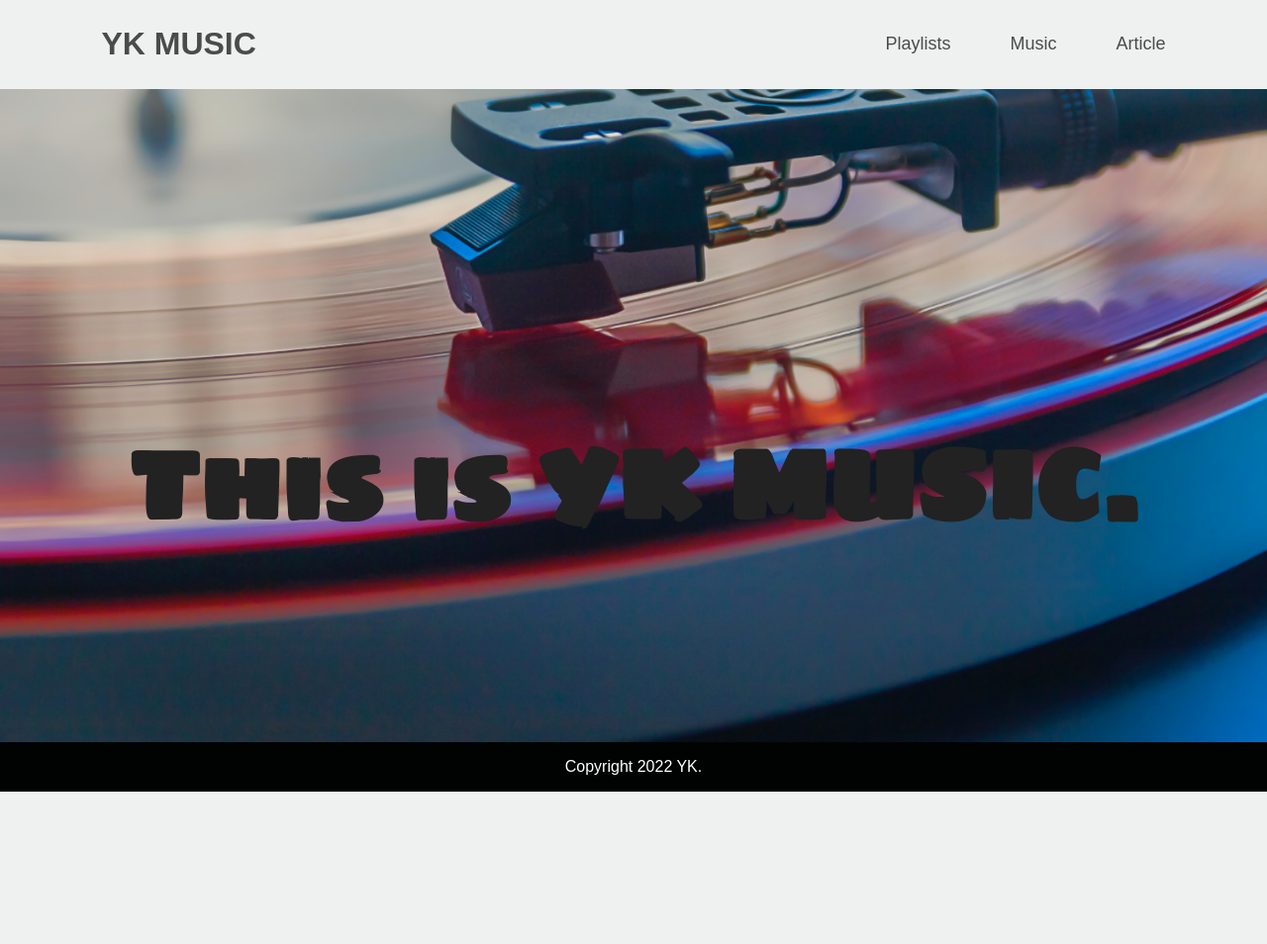
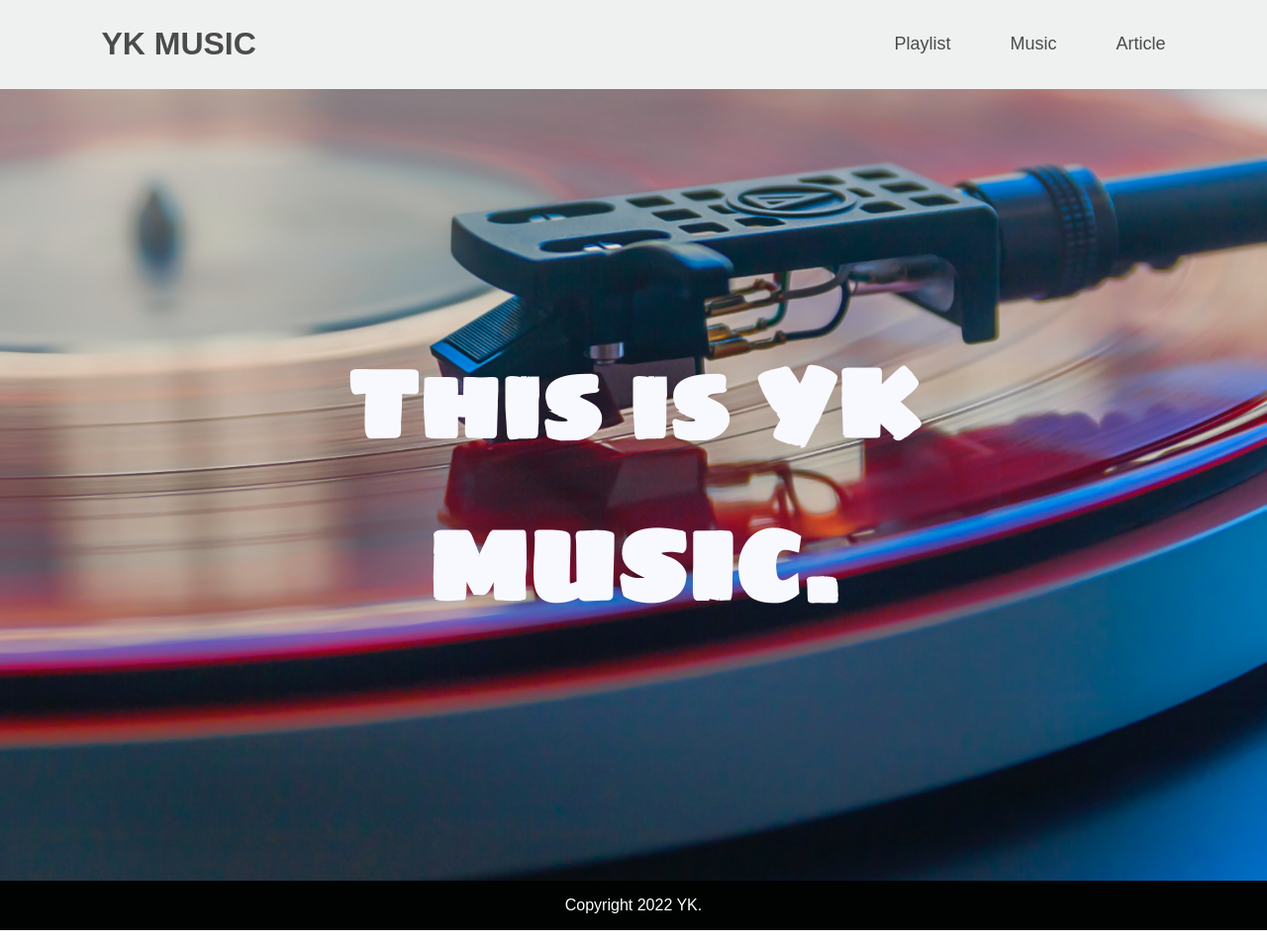
Before and after one commit to slp600kun/server_yk, a Flask app: page / in a window 1280 px wide. Shown: the whole page at 99% size. Before the commit the page ends 800 px from the top, so only its background shows below. Run offline with Flask 2, Linux system fonts and the light colour scheme.

Commit message:
title and image display

```diff
--- a/main.py
+++ b/main.py
@@ -7,11 +7,11 @@ def index():
         index = True,
         title = 'index.html')
 
-@app.route('/Playlists')
+@app.route('/Playlist')
 def Playlists():
-    return render_template("Playlists.html", \
+    return render_template("Playlist.html", \
         Playlists = True,
-        title = 'Playlists.html')
+        title = 'Playlist.html')
 
 @app.route('/Music')
 def Music():
--- a/static/css/bodystyle.css
+++ b/static/css/bodystyle.css
@@ -9,8 +9,5 @@ body {
     font-family: 'Noto Sans JP', sans-serif;
     color: #222;
 
-    background-image:url(image/james-sutton-Fk6Hj4-FFWw-unsplash.jpg);
-    background-position: center;
-    background-size: cover;
-    background-repeat: no-repeat;
+
   }
--- a/static/css/footerstyle.css
+++ b/static/css/footerstyle.css
@@ -8,6 +8,7 @@
     position: relative;/*←相対位置*/
     padding-bottom: 120px;/*←footerの高さ*/
     box-sizing: border-box;/*←全て含めてmin-height:100vhに*/
+    padding-top: 10px;
 }
 
 footer{
@@ -17,5 +18,4 @@ footer{
     text-align: center;
     padding: 0 0;
     position: absolute;/*←絶対位置*/
-    bottom: 0; /*下に固定*/
 }
--- a/static/css/index_content.css
+++ b/static/css/index_content.css
@@ -5,10 +5,19 @@
 }
 
 .parent{
-  flex: 1;
-  margin: 50vh auto 0;
-  transform: translateY(-50%);
+  display: flex;
+  flex-direction: column;
+
+  height: 100vh;
   text-align: center;
+  align-items: center;
+  justify-content: center;
+
+  background-image:url(image/james-sutton-Fk6Hj4-FFWw-unsplash.jpg);
+  background-position: center;
+  background-size: cover;
+  background-repeat: no-repeat;
+
 }
 
 
@@ -22,4 +31,8 @@
  font-size: 100px;
  font-family: 'myfont', sans-serif;
  font-weight: bold;
+ color:#F8F8FF;
+
+ display: flex;
+ padding: 300px;
 }
--- a/templates/Playlists.html
+++ /dev/null
@@ -1,4 +0,0 @@
-{%- extends "layout.html" %}
-{%- block content %}
-
-{%- endblock %}
--- a/templates/header.html
+++ b/templates/header.html
@@ -1,12 +1,12 @@
 <header class="header">
     <!-- title -->
     <h1 class="headline">
-        <a href="">YK MUSIC</a>
+        <a href="../..">YK MUSIC</a>
     </h1>
     <!-- ナビゲーションリストゾーン -->
     <nav class="header_nav">
         <ul>
-            <li class="nav-item"><a href="Playlists">Playlists</a></li>
+            <li class="nav-item"><a href="Playlist">Playlist</a></li>
             <li class="nav-item"><a href="Music">Music</a></li>
             <li class="nav-item"><a href="Article">Article</a></li>
         </ul>
--- a/templates/layout.html
+++ b/templates/layout.html
@@ -4,6 +4,7 @@
         <link rel="stylesheet" href="static/css/headerstyle.css">
         <link rel="stylesheet" href="static/css/bodystyle.css">
         <link rel="stylesheet" href="static/css/footerstyle.css">
+
         <script src="http://ajax.googleapis.com/ajax/libs/jquery/3.6.0/jquery.min.js"></script>
         <script src="static/JS/template.js"></script>
          <title>Index </title>
```
Also changed, not shown: static/css/playlist.css (added, +34 -0 lines), templates/Playlist.html (added, +18 -0 lines), static/css/fonts/BitterPro-MediumItalic.ttf (added), static/css/image/CaliCult.jpg (added), static/css/image/Hiroshi Nagai.jpg (added).
